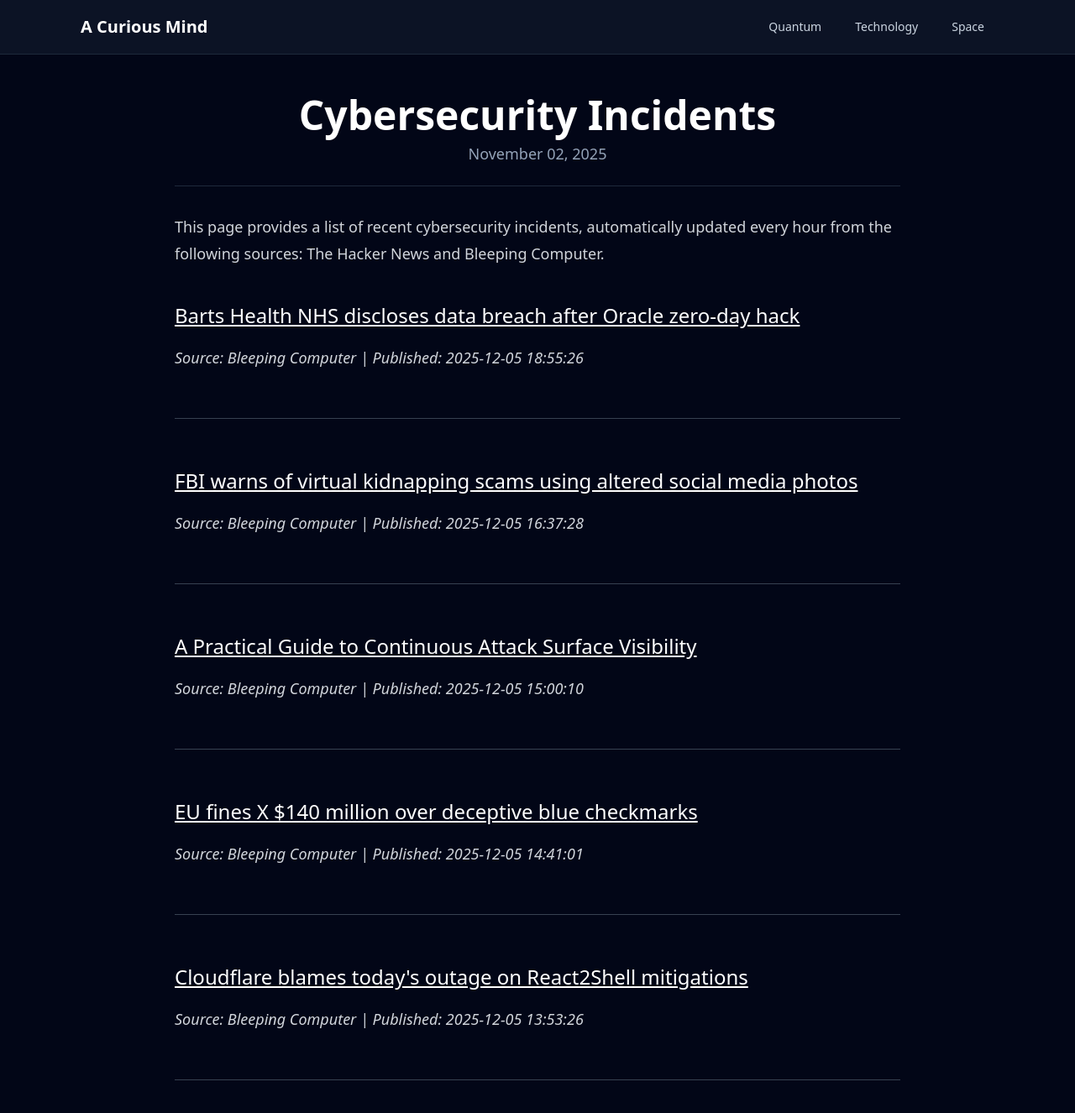
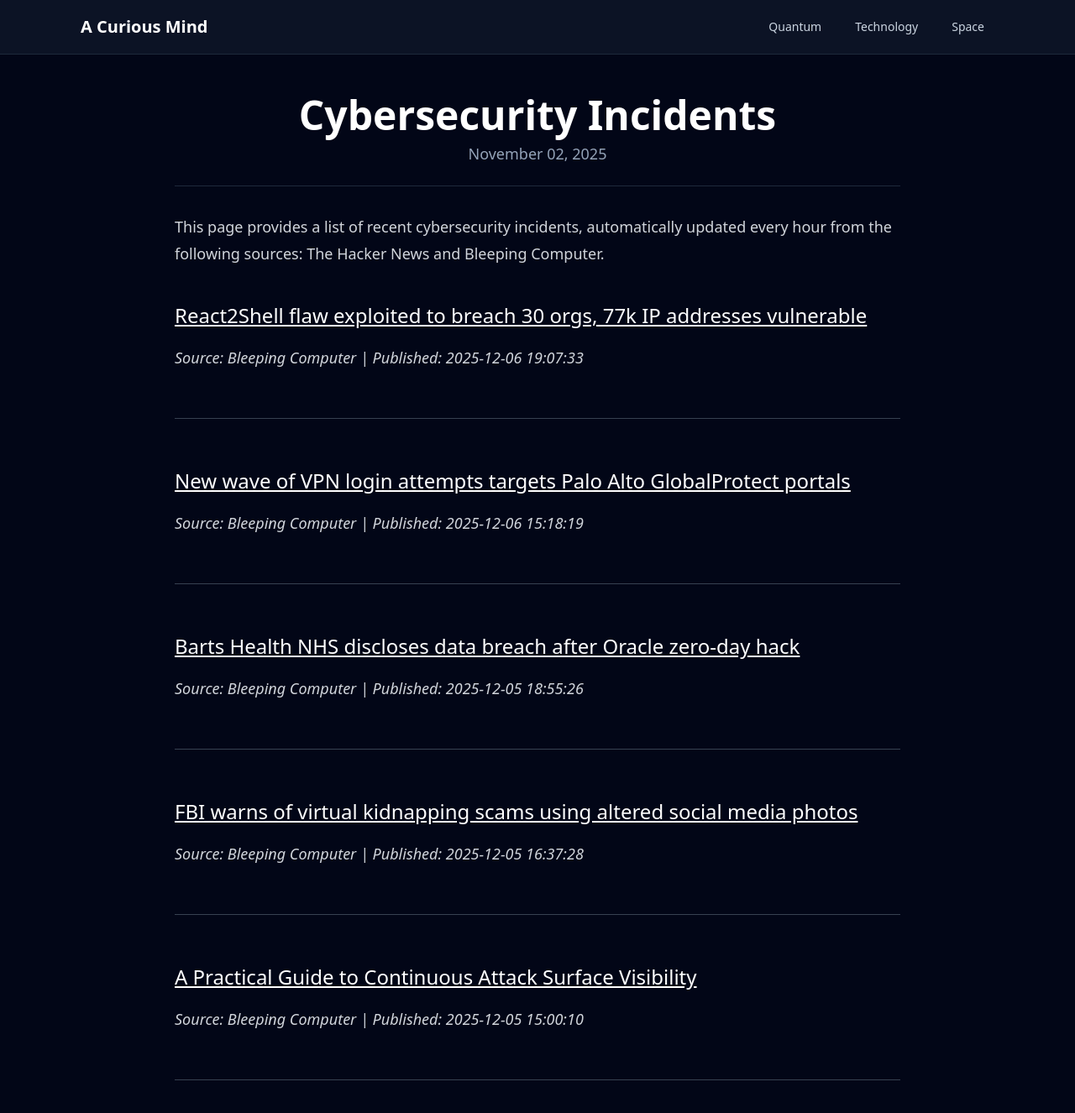
Before and after one commit to onehl7/onehl7.github.io, a Jekyll site: the page built from _posts/2025-11-02-cybersecurity-incidents.md, in a window 1280 px wide and 1400 px high. Shown: the top 1326 px of the window at 84% size. Built offline with Jekyll 4.4.1, drawn with Linux system fonts in a browser that asks for light colours; nearby versions of some CDN libraries.

Commit message:
Update news data

```diff
--- a/_data/news.json
+++ b/_data/news.json
@@ -1,4 +1,16 @@
 [
+  {
+    "source": "Bleeping Computer",
+    "title": "React2Shell flaw exploited to breach 30 orgs, 77k IP addresses vulnerable",
+    "link": "https://www.bleepingcomputer.com/news/security/react2shell-flaw-exploited-to-breach-30-orgs-77k-ip-addresses-vulnerable/",
+    "published": "2025-12-06 19:07:33"
+  },
+  {
+    "source": "Bleeping Computer",
+    "title": "New wave of VPN login attempts targets Palo Alto GlobalProtect portals",
+    "link": "https://www.bleepingcomputer.com/news/security/new-wave-of-vpn-login-attempts-targets-palo-alto-globalprotect-portals/",
+    "published": "2025-12-06 15:18:19"
+  },
   {
     "source": "Bleeping Computer",
     "title": "Barts Health NHS discloses data breach after Oracle zero-day hack",
@@ -16,17 +28,5 @@
     "title": "A Practical Guide to Continuous Attack Surface Visibility",
     "link": "https://www.bleepingcomputer.com/news/security/a-practical-guide-to-continuous-attack-surface-visibility/",
     "published": "2025-12-05 15:00:10"
-  },
-  {
-    "source": "Bleeping Computer",
-    "title": "EU fines X $140 million over deceptive blue checkmarks",
-    "link": "https://www.bleepingcomputer.com/news/security/eu-fines-x-140-million-over-deceptive-blue-checkmarks-transparency-violations/",
-    "published": "2025-12-05 14:41:01"
-  },
-  {
-    "source": "Bleeping Computer",
-    "title": "Cloudflare blames today's outage on React2Shell mitigations",
-    "link": "https://www.bleepingcomputer.com/news/security/cloudflare-blames-todays-outage-on-emergency-react2shell-patch/",
-    "published": "2025-12-05 13:53:26"
   }
 ]
```
